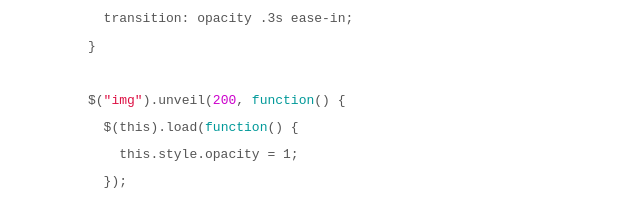
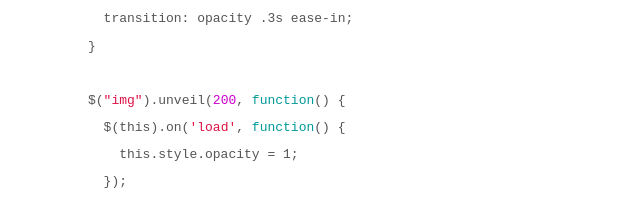
Before and after one commit to luis-almeida/unveil, a website: page index.html in a window 1280 px wide. Shown: the part 2320-2522 px from the top of the page, without its empty margins (312-952 px from the left). Drawn offline with nearby package versions, Linux system fonts and the light colour scheme.

Commit message:
Update docs for newer jQuery

```diff
--- a/index.html
+++ b/index.html
@@ -142,7 +142,7 @@
     }</code>
     <br><br>
     <code>$(<span class="red">"img"</span>).unveil(<span class="purple">200</span>, <span class="blue">function</span>() {<br>
-    &nbsp;&nbsp;$(this).load(<span class="blue">function</span>() {<br>
+    &nbsp;&nbsp;$(this).on(<span class="red">'load'</span>, <span class="blue">function</span>() {<br>
     &nbsp;&nbsp;&nbsp;&nbsp;this.style.opacity = 1;<br>
     &nbsp;&nbsp;});<br>
     });</code>
```
